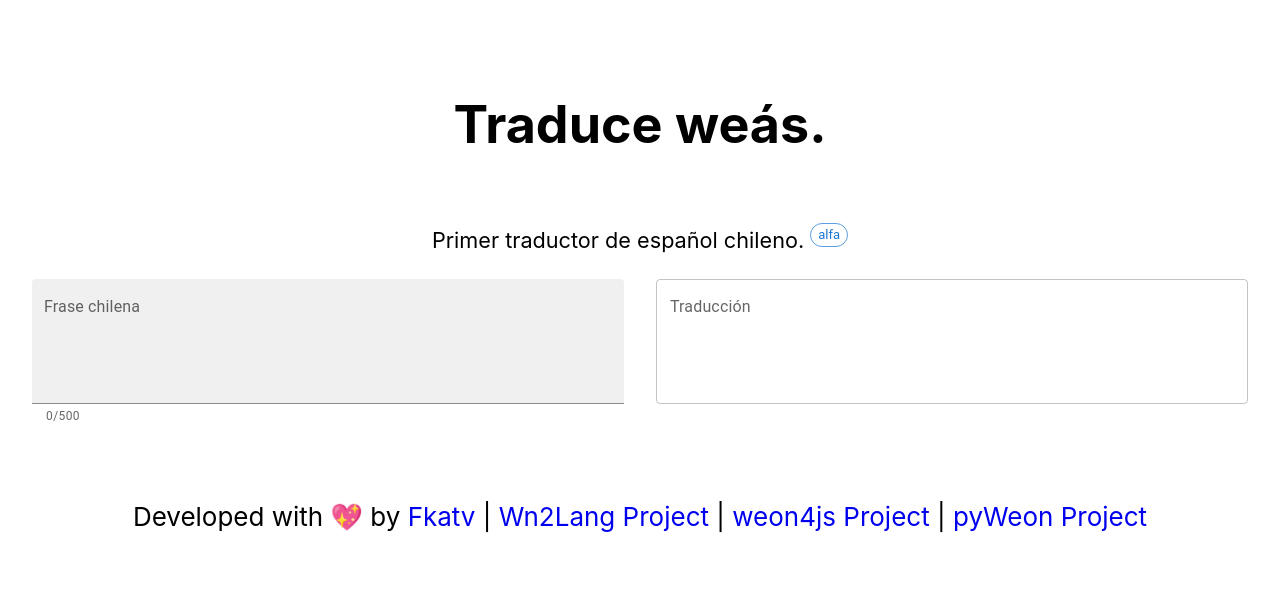
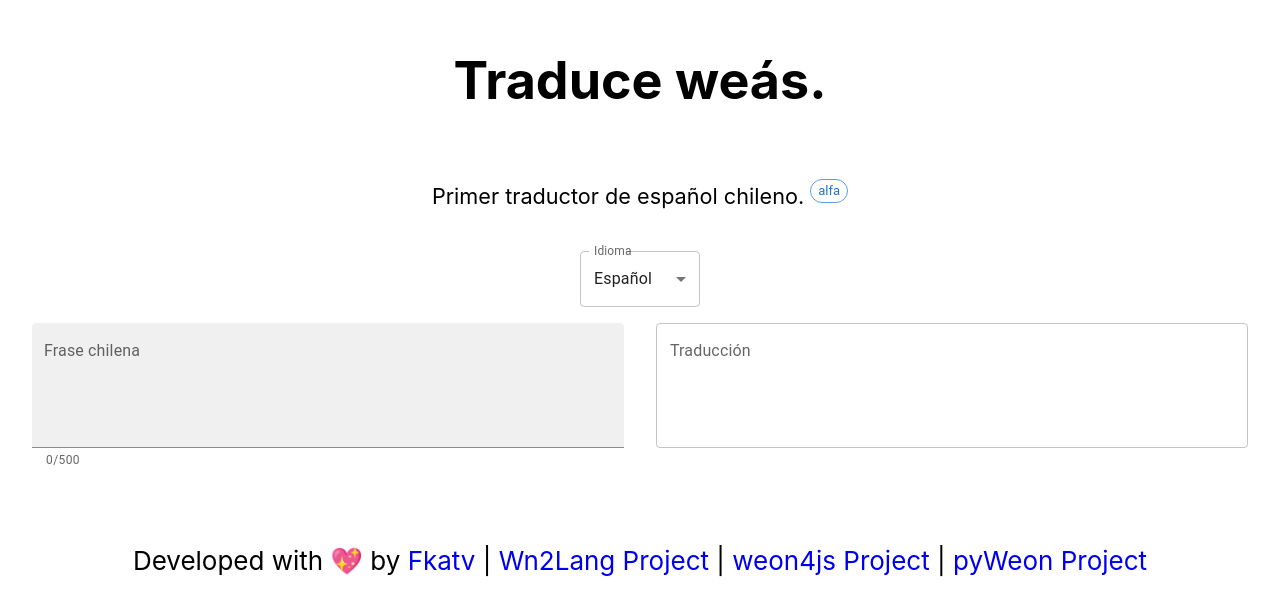
Before and after one commit to fkatv/wn2lang, a React (Create React App) app: page / in a window 1280 px wide. Shown: the part 137-752 px from the top of the page. Built offline with nearby package versions, Linux system fonts and the light colour scheme.

Commit message:
init language button

```diff
--- a/src/App.js
+++ b/src/App.js
@@ -1,5 +1,5 @@
 import './App.css';
-import React, {useState, useEffect} from 'react';
+import React, {useState, useEffect, Suspense, lazy} from 'react';
 import Box from '@mui/material/Box';
 import Grid from '@mui/material/Grid';
 import Chip from '@mui/material/Chip';
@@ -8,15 +8,17 @@ import Wn from './utils/weon4.js'
 import firebase from 'firebase';
 import firebaseConfig from "./fconfig.js"
 
-const a_style={textDecoration: "none",}
+const a_style = {textDecoration: "none",}
 
 function App() {
   const [wn, setWn] = useState(null)
   const [frase, setFrase] = useState('')
   const [lenfrase, setLenFrase] = useState("0/500")
-  const [lang, setLang] = useState('es')
   const [ortografia, setOrto] = useState('')
   const [traduccion, setTrad] = useState('')
+  const [lang,setLang] = useState("es");
+
+  const LangSelect = lazy(() => import("./components/LangSelect"))
 
   const assignText = (e) => {
     setFrase(e.target.value)
@@ -48,6 +50,10 @@ function App() {
   },[])
 
   useEffect(() => {
+
+  },[lang])
+
+  useEffect(() => {
     async function traduccion () {
       let t = await wn.translate(frase)
       setOrto(t[0])
@@ -68,11 +74,16 @@ function App() {
   }, [frase])
 
   return (
-      <Box p={4} className="App-header">
+      <Box p={4} className="App-header" >
         <h1>Traduce weás.</h1>
         <p> <sub> Primer traductor de español chileno. </sub>
         <Chip label="alfa" color="primary" size="small" variant="outlined" /></p>
 
+        <Box  py={2}>
+          <Suspense fallback={<div>Loading..</div>}>
+            <LangSelect lang={lang} setLang={setLang}/>
+          </Suspense>
+        </Box>
         {!wn && (
           <p>Loading this weas...</p>
         )}
@@ -87,7 +98,6 @@ function App() {
               value = {frase}
               rows={4}
               variant="filled"
-              placeholder="Escribe alguna weá."
               helperText={lenfrase}
             />
           <p>{ortografia}</p>
--- /dev/null
+++ b/src/components/LangSelect.js
@@ -0,0 +1,33 @@
+import * as React from 'react';
+import Box from '@mui/material/Box';
+import InputLabel from '@mui/material/InputLabel';
+import MenuItem from '@mui/material/MenuItem';
+import FormControl from '@mui/material/FormControl';
+import Select from '@mui/material/Select';
+
+export default function BasicSelect(props) {
+  const {lang, setLang} = props
+
+  const handleChange = (event) => {
+    setLang(event.target.value);
+  };
+
+  return (
+    <Box sx={{ minWidth: 120 }}>
+      <FormControl fullWidth>
+        <InputLabel id="demo-simple-select-label">Idioma</InputLabel>
+        <Select
+          labelId="demo-simple-select-label"
+          id="demo-simple-select"
+          value={lang}
+          label="Lang"
+          onChange={handleChange}
+        >
+          <MenuItem value={'es'}>Español</MenuItem>
+          <MenuItem value={'en'}>English</MenuItem>
+          <MenuItem value={'fr'}>Francoise</MenuItem>
+        </Select>
+      </FormControl>
+    </Box>
+  );
+}
```
